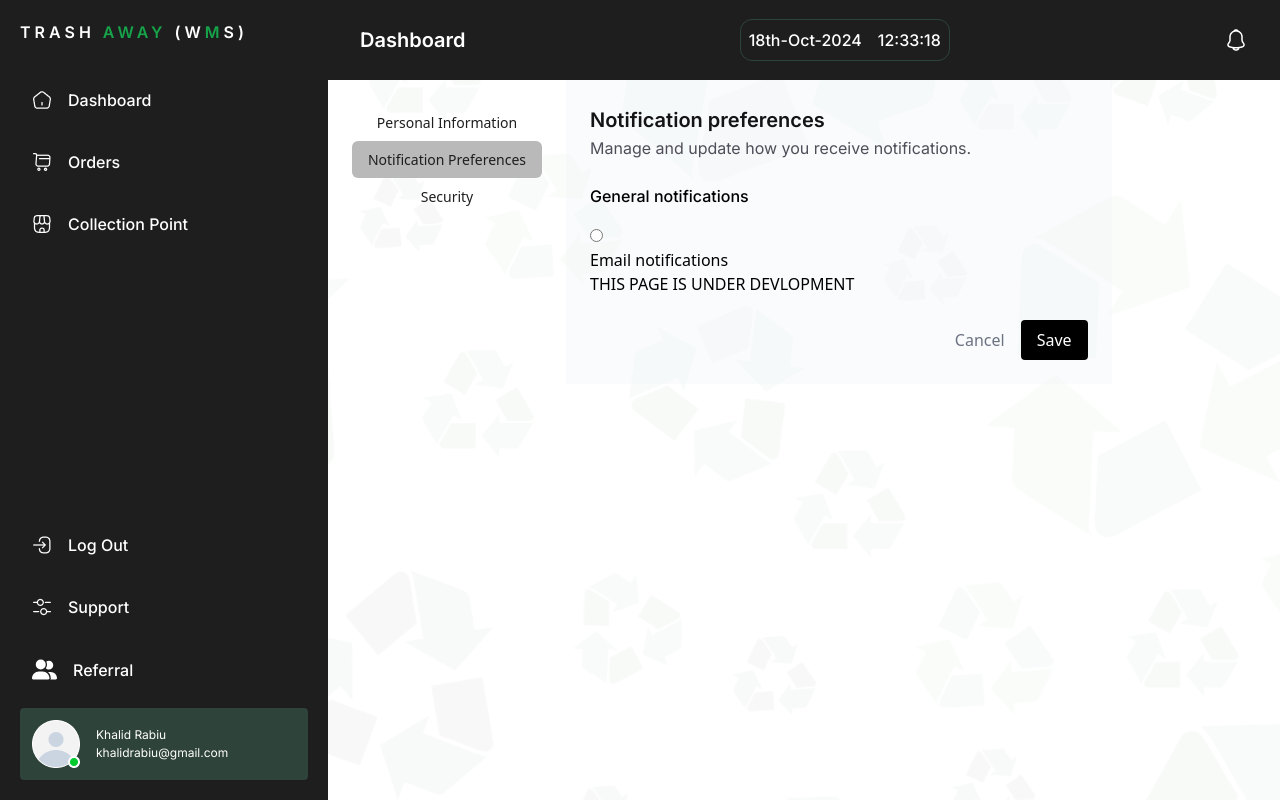
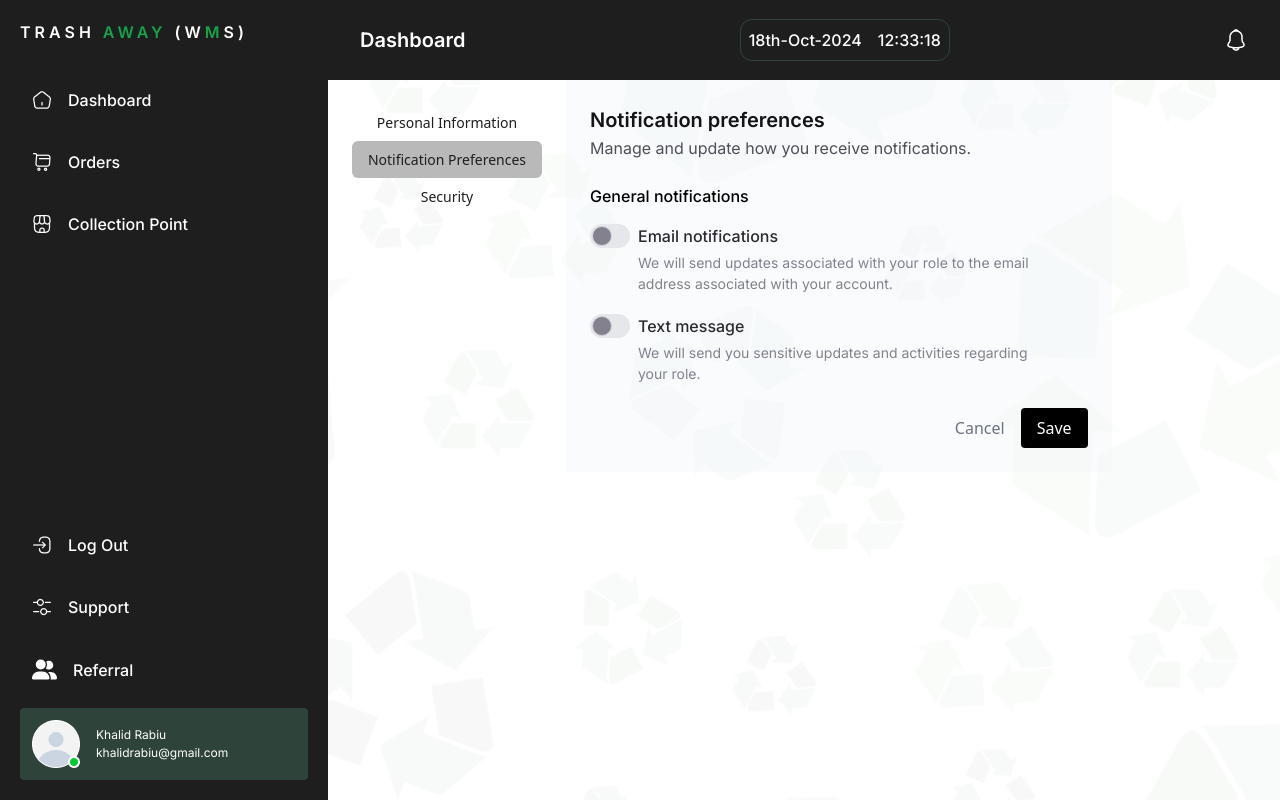
Before and after one commit to Khalid-R-Salis/TrashAway_WMS, a React (Vite) app: page /settings in a window 1280 px wide. Both pictures are taken after a click on the button "Notification Preferences". Built offline with nearby package versions, Linux system fonts and the light colour scheme.

Commit message:
Client notification, Client  Security

```diff
--- a/src/pages/clientpages/notificationPreferences.jsx
+++ b/src/pages/clientpages/notificationPreferences.jsx
@@ -1,6 +1,10 @@
 import React from "react";
+import { useState } from "react";
 
 const NotificationPreferences = () => {
+  const [emailNotifications, setEmailNotifications] = useState(false);
+  const [textMessage, setTextMessage] = useState(false);
+
   return (
     <div>
       <div className="p-6 bg-[#f1f4f8]/35 w-[80%] h-full">
@@ -15,15 +19,51 @@ const NotificationPreferences = () => {
           <h3 className="text-black font-medium my-4 font-Inter text-[16px]">
             General notifications
           </h3>
+          <div className="flex flex-col justify-start items-start gap-[20px]">
+            <div className="Email notifications flex justify-start items-start gap-2">
+              <label className="relative inline-flex items-center cursor-pointer">
+                <input
+                  type="checkbox"
+                  checked={emailNotifications}
+                  onChange={() => setEmailNotifications(!emailNotifications)}
+                  className="sr-only peer"
+                />
+                <div className="w-10 h-6 bg-gray-200 rounded-full peer dark:bg-[#E6E5EA] peer-checked:after:translate-x-full peer-checked:after:border-white after:content-[''] after:absolute after:top-[2px] after:left-[2px] after:bg-[#83818E] after:border-gray-300 after:border after:rounded-full after:h-5 after:w-5 after:transition-all peer-checked:bg-[#2CDB86]"></div>
+              </label>
 
-          <div className="">
-            <input type="radio" />
-            <h2>Email notifications</h2>
-            <p>
-              {/* We will send updates associated with your role to the email
-              address associated with your account. */}
-              <h1> THIS PAGE IS UNDER DEVLOPMENT</h1>
-            </p>
+              <div className="flex flex-col justify-start items-start gap-1 font-Inter">
+                <h1 className="text-[16px] font-[500] text-[#2B2A31]">
+                  Email notifications
+                </h1>
+                <p className="text-[14px] font-[400] text-[#83818E] w-[25rem]">
+                  We will send updates associated with your role to the email
+                  address associated with your account.
+                </p>
+              </div>
+            </div>
+
+            <div className="Email notifications flex justify-start items-start  gap-2">
+              <label className="relative inline-flex items-center cursor-pointer">
+                <input
+                  type="checkbox"
+                  checked={textMessage}
+                  onChange={() => setTextMessage(!textMessage)}
+                  className="sr-only peer"
+                  disabled
+                />
+                <div className="w-10 h-6 bg-gray-200 rounded-full peer dark:bg-[#E6E5EA] peer-checked:after:translate-x-full peer-checked:after:border-white after:content-[''] after:absolute after:top-[2px] after:left-[2px] after:bg-[#83818E] after:border-gray-300 after:border after:rounded-full after:h-5 after:w-5 after:transition-all peer-checked:bg-[#2CDB86]"></div>
+              </label>
+
+              <div className="flex flex-col justify-start items-start gap-1 font-Inter">
+                <h1 className="text-[16px] font-[500] text-[#2B2A31]">
+                  Text message
+                </h1>
+                <p className="text-[14px] font-[400] text-[#83818E] w-[25rem]">
+                  We will send you sensitive updates and activities regarding
+                  your role.
+                </p>
+              </div>
+            </div>
           </div>
         </div>
 
--- a/src/pages/clientpages/securitySettings.jsx
+++ b/src/pages/clientpages/securitySettings.jsx
@@ -1,9 +1,100 @@
-import React from "react";
+import React, { useState } from "react";
+
+import eyeicon from "../../assets/eyeicon.png";
 
 const SecuritySettings = () => {
+  const [showCurrentPassword, setShowCurrentPassword] = useState(false);
+  const [showNewPassword, setShowNewPassword] = useState(false);
+  const [currentPassword, setCurrentPassword] = useState("");
+  const [newPassword, setNewPassword] = useState("");
+
+  const toggleCurrentPasswordVisibility = () => {
+    setShowCurrentPassword(!showCurrentPassword);
+  };
+
+  const toggleNewPasswordVisibility = () => {
+    setShowNewPassword(!showNewPassword);
+  };
+
+  const handleLogin = (e) => {
+    e.preventDefault();
+
+    // authentication process
+    const user = { currentPassword, newPassword };
+    console.log(user);
+  };
+
   return (
     <div>
-      <h2 className="text-black">Security Settings Under Development</h2>
+      <div className="p-6 bg-[#f1f4f8]/35 w-[80%] h-full">
+        <h2 className="text-[#141417] font-semibold text-2xl font-Inter text-[20px] ">
+          Security
+        </h2>
+        <p className="text-[#4F4E59] mb-6 text-[16px] font-Inter font-[400]">
+          Manage your account security.
+        </p>
+
+        <div className="mb-6">
+          <h3 className="text-black font-medium my-4 font-Inter text-[16px]">
+            Change your password
+          </h3>
+        </div>
+
+        <div className="flex flex-col justify-start gap-4">
+          {/* Current Password Input */}
+          <div className="relative">
+            <input
+              type={showCurrentPassword ? "text" : "password"}
+              className="bg-no-repeat bg-[20px_center] bg-[length:20px_20px] outline-none rounded-[8px] pl-[48px] pr-[16px] py-[12px] w-[400px] h-[48px] border-[#4B5768] border-[1px]"
+              style={{ backgroundImage: `url(${eyeicon})` }}
+              placeholder="Current password"
+              value={currentPassword}
+              onChange={(e) => setCurrentPassword(e.target.value)}
+              required
+            />
+            <button
+              type="button"
+              onClick={toggleCurrentPasswordVisibility}
+              className="absolute inset-y-0 left-2 w-10 h-full"
+              aria-label="Toggle current password visibility"
+            />
+          </div>
+
+          {/* New Password Input */}
+          <div className="relative">
+            <input
+              type={showNewPassword ? "text" : "password"}
+              className="bg-no-repeat bg-[20px_center] bg-[length:20px_20px] outline-none rounded-[8px] pl-[48px] pr-[16px] py-[12px] w-[400px] h-[48px] border-[#4B5768] border-[1px]"
+              style={{ backgroundImage: `url(${eyeicon})` }}
+              placeholder="New password"
+              value={newPassword}
+              onChange={(e) => setNewPassword(e.target.value)}
+              required
+            />
+            <button
+              type="button"
+              onClick={toggleNewPasswordVisibility}
+              className="absolute inset-y-0 left-2 w-10 h-full"
+              aria-label="Toggle new password visibility"
+            />
+          </div>
+        </div>
+
+        <div className="flex justify-end space-x-4">
+          <button
+            className="text-gray-500"
+            onClick={() => console.log("Cancel")}
+          >
+            Cancel
+          </button>
+          <button
+            className="bg-black text-white px-4 py-2 rounded"
+            onClick={handleLogin} // Call the login function on Save
+          >
+            Save
+          </button>
+        </div>
+      </div>
     </div>
   );
 };
```
